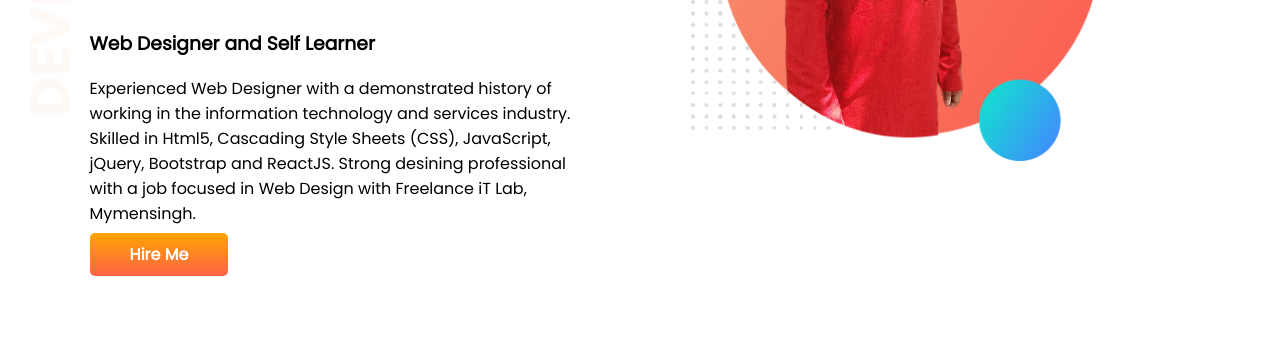
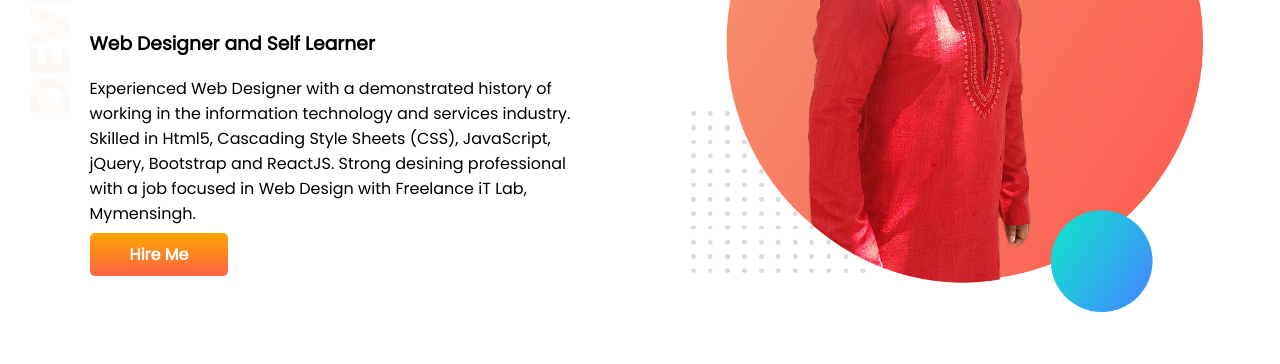
Before and after one commit to sadif50/portfolio_practice, a plain HTML site: page index.html in a window 1280 px wide. Shown: the part 246-610 px from the top of the page. Drawn offline with Linux system fonts and the light colour scheme.

Commit message:
new update

```diff
--- a/index.html
+++ b/index.html
@@ -24,10 +24,10 @@
                 industry. Skilled in Html5, Cascading Style Sheets (CSS), JavaScript, jQuery, Bootstrap and ReactJS.
                 Strong desining professional with a job focused in Web Design with Freelance iT Lab, Mymensingh.
             </p>
-            <a class="hire-btn" href="#" target="_blank">Hire Me</a>
+            <a class="hire-btn" rel="noopener" href="https://www.linkedin.com/in/sadif50" target="_blank">Hire Me</a>
         </div>
         <div class="half-width">
-            <img src="img/my-bg.png" alt="SM Sujan photo">
+            <img class="my-img" src="img/my-bg.png" alt="SM Sujan photo">
         </div>
     </section>
     <section class="dream-big">
@@ -41,7 +41,7 @@
                 I already experienced with HTML and CSS. I can build any website. I can even teach my wife how to make
                 simple website. My goal is to build more websites and learn advance topics.
             </p>
-            <a class="hire-btn" href="#" target="_blank">DOWNLOAD RESUME</a>
+            <a class="hire-btn" href="doc/Resume-S.-M.-Sujan.pdf" target="_blank">DOWNLOAD RESUME</a>
         </div>
     </section>
     <section class="experience-section">
--- a/style.css
+++ b/style.css
@@ -24,7 +24,10 @@ h2 {
     padding-left: 2%;
 }
 .half-width img {
-    width: 80%;
+    width: 100%;
+}
+.my-img {
+    padding-top: 50px;
 }
 .hire-btn {
     background-image: linear-gradient(orange, tomato);
```
Also changed, not shown: 1 other file.
